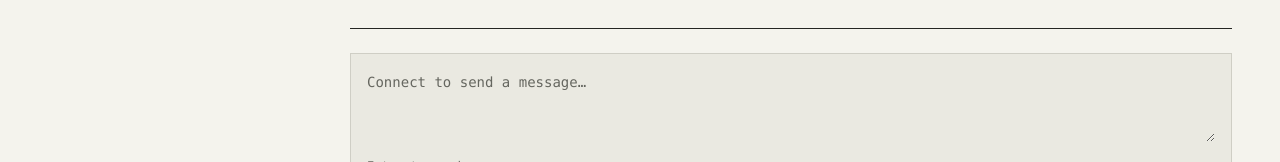
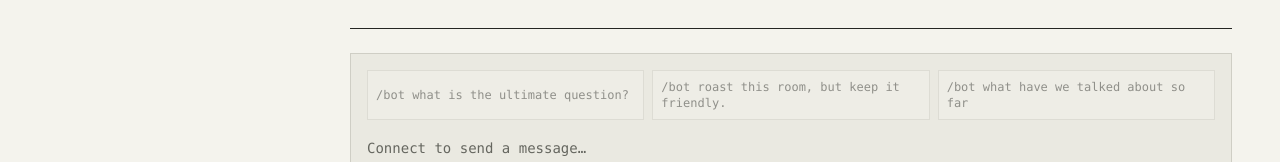
Before and after one commit to bishopandco/nimble-demo, a Svelte app in the folder frontend/: page / in a window 1280 px wide. Shown: the part 638-800 px from the top of the page. Built offline with nearby package versions, Linux system fonts and the light colour scheme; no server answers.

Commit message:
Add prepared bot prompt buttons above the composer

```diff
--- a/frontend/src/App.svelte
+++ b/frontend/src/App.svelte
@@ -16,9 +16,15 @@
   let followLatest = $state(true)
   let monitorOpen = $state(true)
   const labels = { connecting: 'Connecting', connected: 'Connected', reconnecting: 'Reconnecting', disconnected: 'Disconnected' }
+  const preparedPrompts = [
+    '/bot what is the ultimate question?',
+    '/bot roast this room, but keep it friendly.',
+    '/bot what have we talked about so far',
+  ]
   const guestName = $derived(connection.clientID ? `Guest ${connection.clientID}` : 'Guest')
   const draftLength = $derived(characterCount(draft))
   const nameLength = $derived(characterCount(name.trim()))
+  const canPrompt = $derived(connection.status === 'connected' && nameLength <= NAME_LIMIT)
   const canSend = $derived(connection.status === 'connected' && draft.trim() && draftLength <= TEXT_LIMIT && nameLength <= NAME_LIMIT)
   const description = $derived.by(() => {
     if (connection.status === 'connected') return 'You’re in the shared room.'
@@ -32,6 +38,12 @@
     event?.preventDefault()
     if (!canSend || !chat.sendChat(name, draft)) return
     draft = ''
+    followLatest = true
+    composer?.focus()
+  }
+
+  function sendPrompt(prompt) {
+    if (!canPrompt || !chat.sendChat(name, prompt)) return
     followLatest = true
     composer?.focus()
   }
@@ -115,6 +127,11 @@
         <div class="composer-area">
           {#if connection.error}<p class="chat-error" role="alert"><MeasuredText text={connection.error} /></p>{/if}
           <form class="composer" onsubmit={submit}>
+            <div class="bot-prompts" role="group" aria-label="Prepared bot prompts">
+              {#each preparedPrompts as prompt}
+                <button class="bot-prompt" type="button" disabled={!canPrompt} onclick={() => sendPrompt(prompt)}><MeasuredText text={prompt} /></button>
+              {/each}
+            </div>
             <label class="sr-only" for="chat-message">Message</label>
             <textarea id="chat-message" bind:this={composer} bind:value={draft} maxlength={TEXT_LIMIT * 2} disabled={connection.status !== 'connected'} placeholder={connection.status === 'connected' ? 'Message everyone…' : 'Connect to send a message…'} rows="2" onkeydown={onKeydown}></textarea>
             <div class="composer-toolbar"><span class="composer-hint">Enter to send.<br />Shift + Enter for a new line.<br />/bot followed by a prompt to ask.</span><div class="send-controls"><span class="character-count" class:over={draftLength > TEXT_LIMIT}>{draftLength}/{TEXT_LIMIT}</span><button class="send-button" type="submit" disabled={!canSend}>Send <span aria-hidden="true">↑</span></button></div></div>
--- a/frontend/src/style.css
+++ b/frontend/src/style.css
@@ -85,6 +85,8 @@ h3 { font: var(--type-heading); letter-spacing: -.045em; }
 .composer-area { padding-block: 24px; border-top: 1px solid var(--ink); }
 .chat-error { margin-bottom: 16px; white-space: pre-wrap; overflow-wrap: anywhere; }
 .composer { padding: 16px; background: #eae9e1; border: 1px solid var(--rule); }
+.bot-prompts { display: grid; grid-template-columns: repeat(auto-fit, minmax(min(100%, 192px), 1fr)); gap: 8px; margin-bottom: 16px; }
+.bot-prompt { padding: 8px; border: 1px solid var(--rule); background: var(--paper); color: var(--ink); text-align: left; font: var(--type-detail); overflow-wrap: anywhere; }
 textarea { display: block; width: 100%; padding: 0; min-height: 72px; max-height: 192px; border: 0; background: transparent; color: var(--ink); resize: vertical; }
 textarea:focus-visible { outline-offset: 4px; }
 .composer-toolbar { display: flex; align-items: flex-end; justify-content: space-between; gap: 16px; margin-top: 16px; }
```
Also changed, not shown: 1 other file (tests, documents, lock files or other folders).
